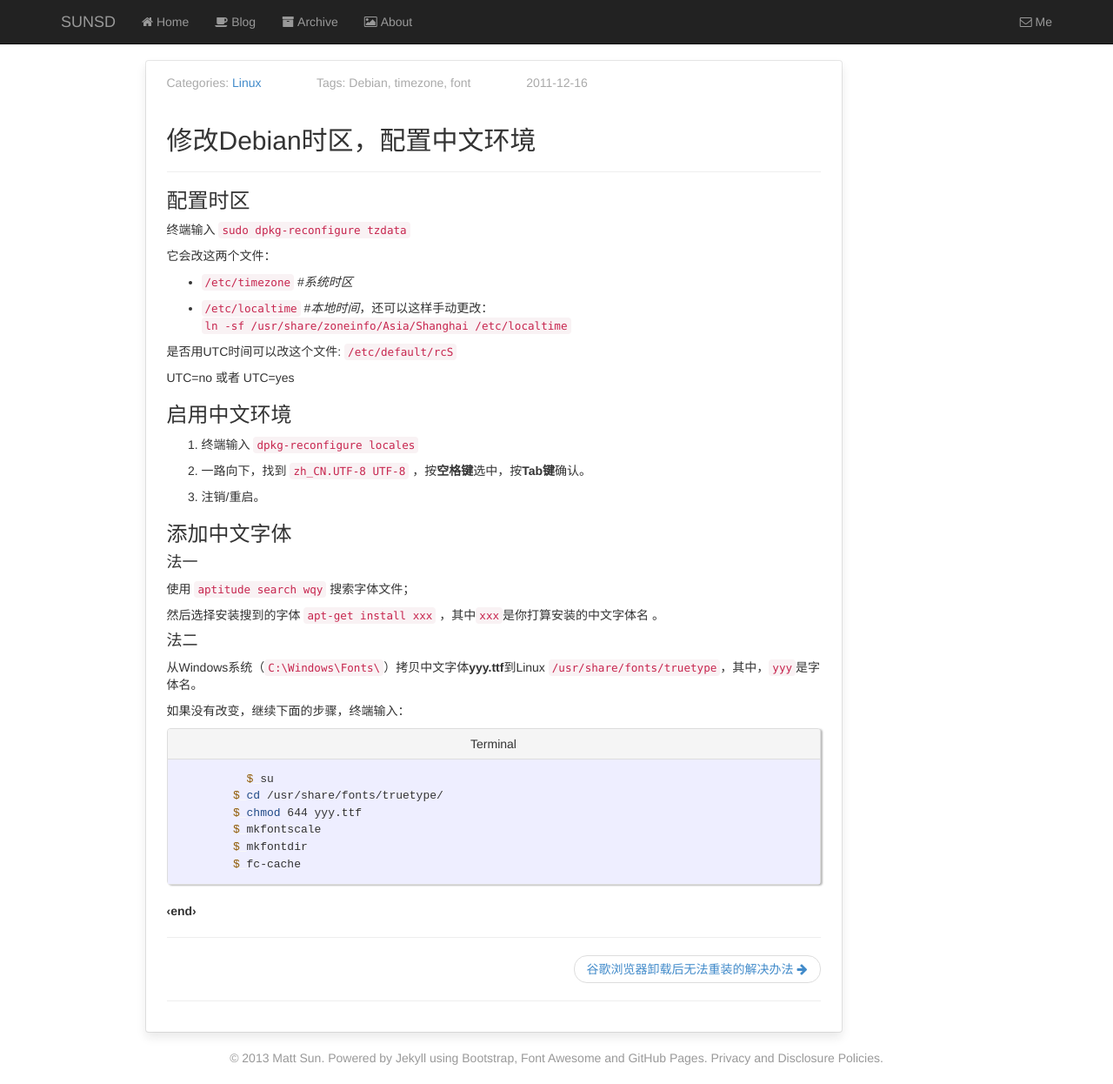
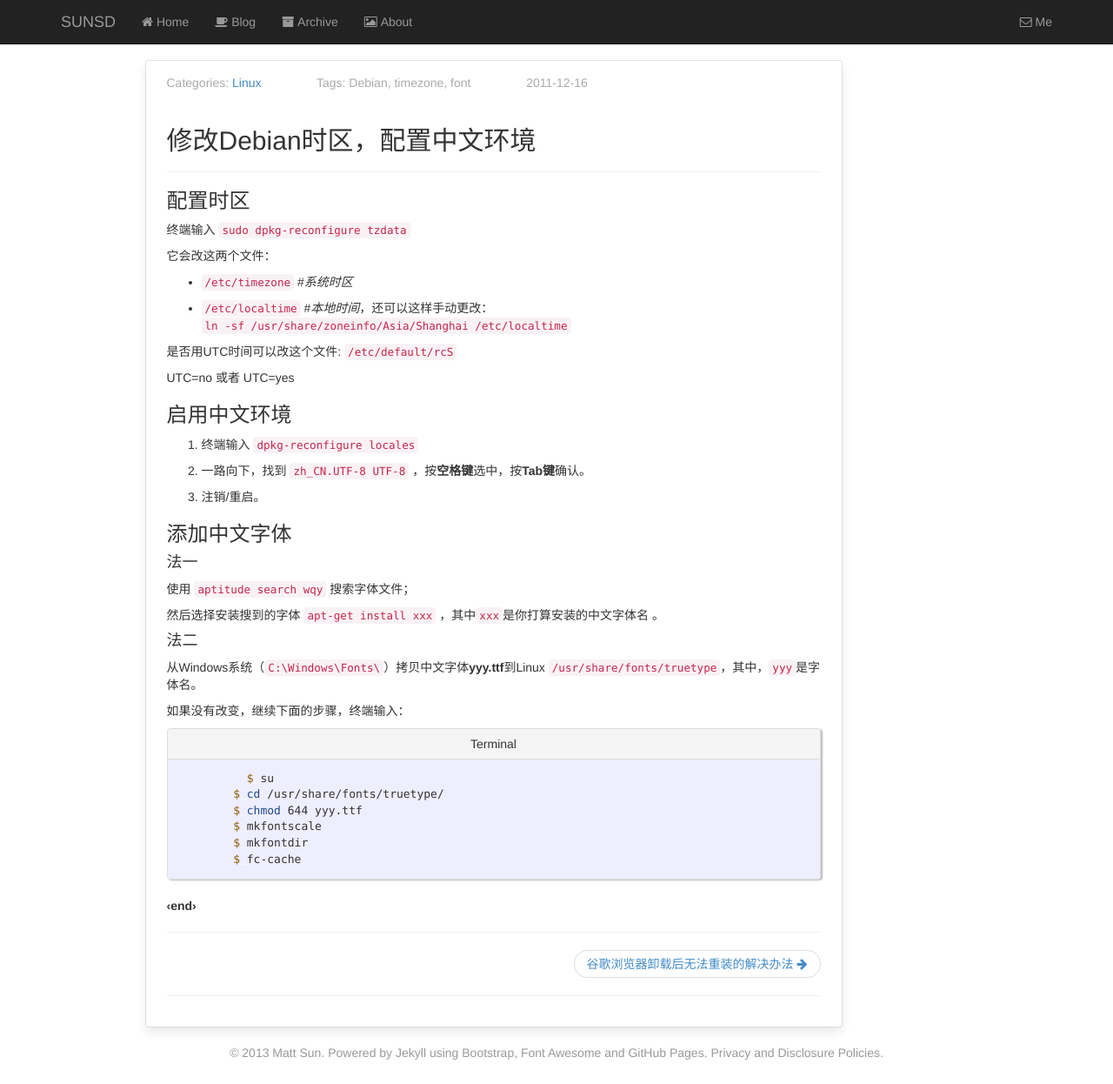
Before and after one commit to sunsd/sunsd.github.io, a Jekyll site: the page built from _posts/2011-12-16-change-time-zone-and-install-chinese-font.md, in a window 1280 px wide and 1246 px high. Shown: the whole window at 87% size. Built offline with Jekyll 4.4.1, drawn with Linux system fonts in a browser that asks for light colours; nearby versions of some CDN libraries; Markdown is read by kramdown in place of the engine named in the settings.

Commit message:
discard the pre defined font for code, revert to use bootstrap's

```diff
--- a/css/custom.css
+++ b/css/custom.css
@@ -120,8 +120,6 @@
 }
 pre code{
   white-space:pre;
-  font-family:monospace,serif;
-  font-size:13px;
 }
 pre::-webkit-scrollbar{
 	height:12px;
```
